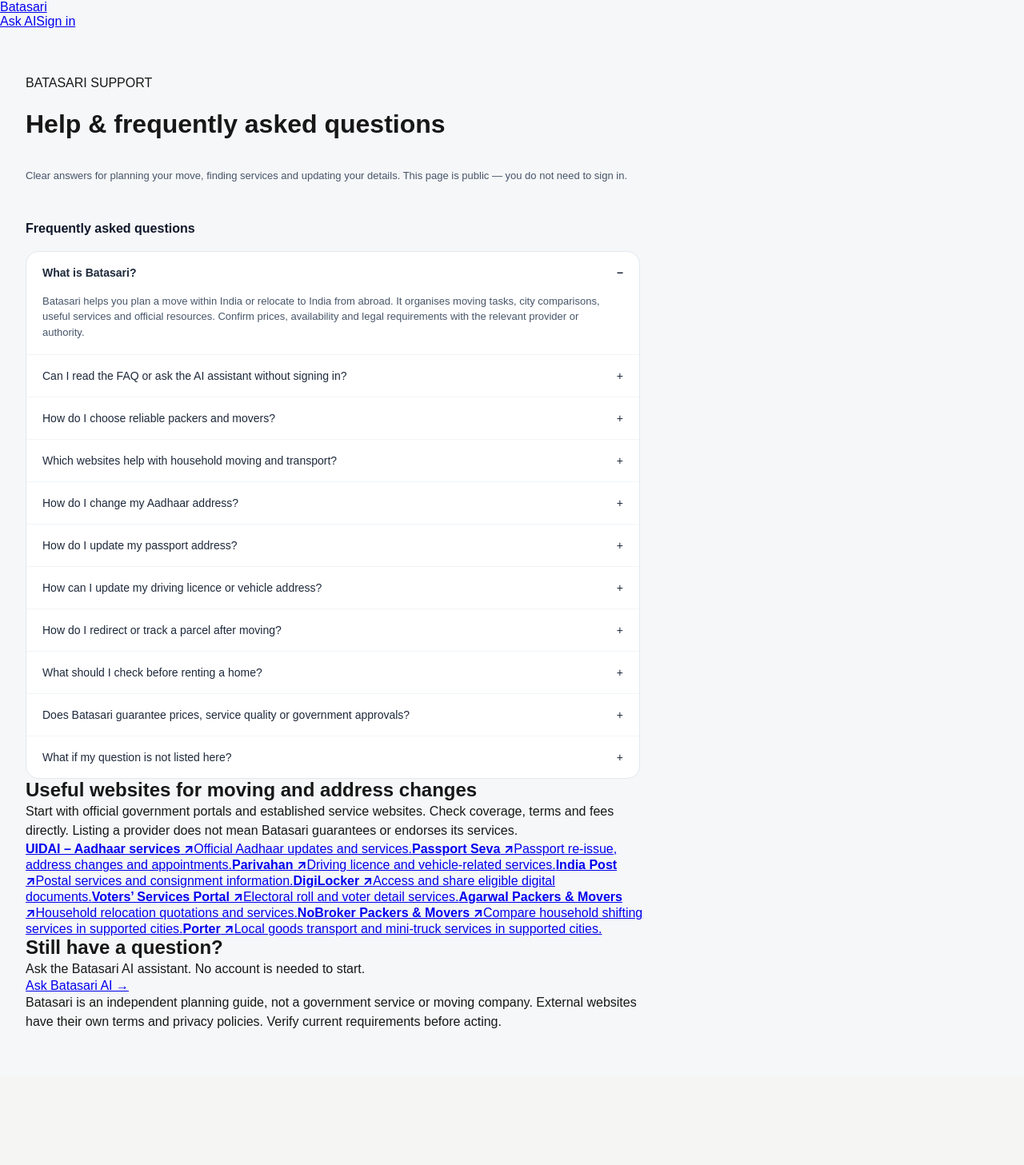
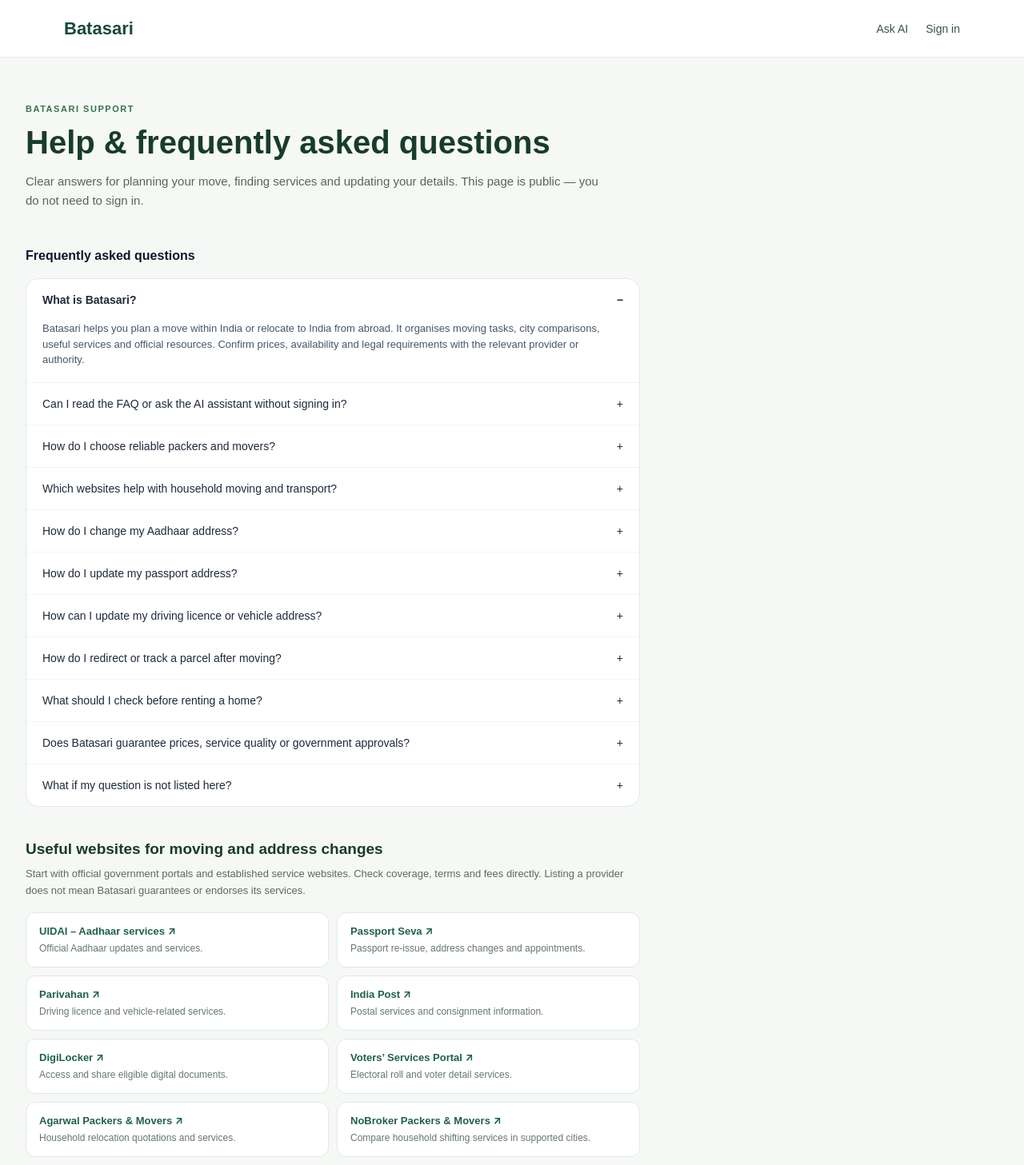
Before and after one commit to nikitha14-dotcom/batasari, a Next.js app in the folder web/: page /help in a window 1280 px wide. Shown: the top 1457 px of the page at 80% size. Before the commit the page ends 1346 px from the top, so only its background shows below. Built offline with nearby package versions, Linux system fonts and the light colour scheme; no server answers.

Commit message:
Style public FAQ and resource directory

```diff
--- a/web/app/help/help.module.css
+++ b/web/app/help/help.module.css
@@ -168,3 +168,25 @@
     padding-top: 0;
   }
 }
+
+
+.publicPage{min-height:100vh;background:#f6f8f6;color:#17233d}
+.publicHeader{height:72px;padding:0 max(24px,calc((100% - 1120px)/2));display:flex;align-items:center;justify-content:space-between;background:#fff;border-bottom:1px solid #e6ebe6}
+.wordmark{font-size:22px;font-weight:800;color:#164b37;text-decoration:none}
+.publicHeader nav{display:flex;gap:22px}
+.publicHeader nav a{font-size:14px;color:#365447;text-decoration:none}
+.eyebrow{font-size:11px;font-weight:800;letter-spacing:.14em;color:#36734e;margin:0 0 10px}
+.page h1{font-size:clamp(28px,4vw,40px);line-height:1.15;color:#173c2c;margin:0}
+.description{max-width:720px;color:#53675b;font-size:15px;line-height:1.65;margin-top:14px}
+.resources{width:min(100%,768px);margin-top:42px}
+.resources h2,.askCard h2{font-size:19px;color:#183b2c;margin:0 0 10px}
+.resources>p,.askCard p{color:#596b60;font-size:13px;line-height:1.6;margin:0 0 16px}
+.resourceGrid{display:grid;grid-template-columns:repeat(2,minmax(0,1fr));gap:10px}
+.resourceGrid a{display:flex;flex-direction:column;gap:5px;padding:14px 16px;border:1px solid #e0e9e1;border-radius:12px;background:#fff;text-decoration:none}
+.resourceGrid a strong{font-size:13px;color:#1e6244}
+.resourceGrid a span{font-size:12px;line-height:1.5;color:#66766c}
+.askCard{width:min(100%,768px);margin-top:34px;padding:22px 24px;border-radius:16px;background:#eef6ef;display:flex;align-items:center;justify-content:space-between;gap:18px}
+.askCard p{margin:0}
+.askCard>a{flex-shrink:0;padding:11px 16px;background:#1e6244;color:#fff;border-radius:10px;text-decoration:none;font-size:13px;font-weight:700}
+.disclaimer{width:min(100%,768px);margin:24px 0 0;color:#77837a;font-size:11px;line-height:1.6}
+@media(max-width:600px){.publicHeader{padding:0 18px}.publicHeader nav{gap:14px}.publicHeader nav a{font-size:12px}.resourceGrid{grid-template-columns:1fr}.askCard{align-items:flex-start;flex-direction:column}.askCard>a{align-self:flex-start}}
```
